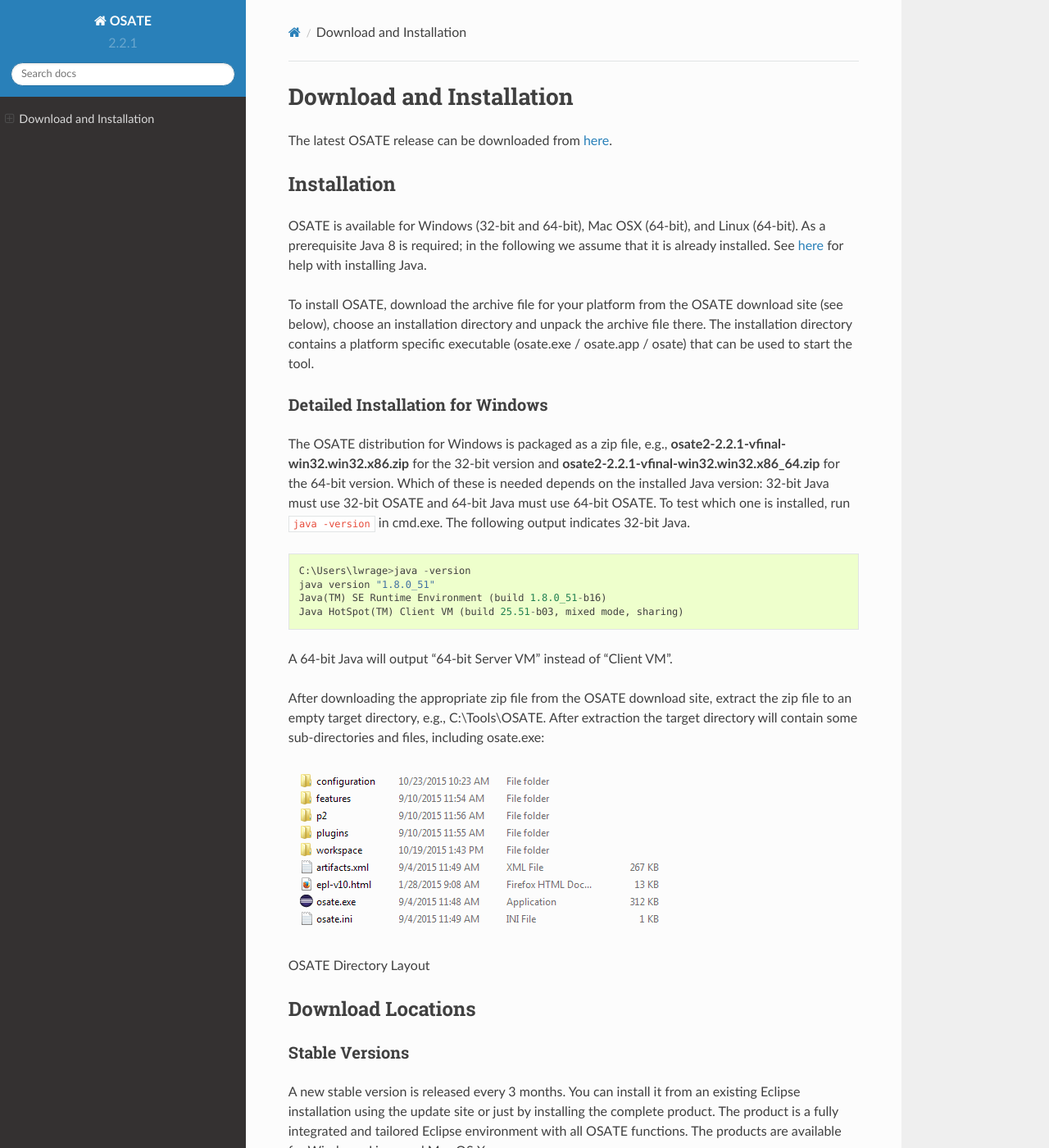
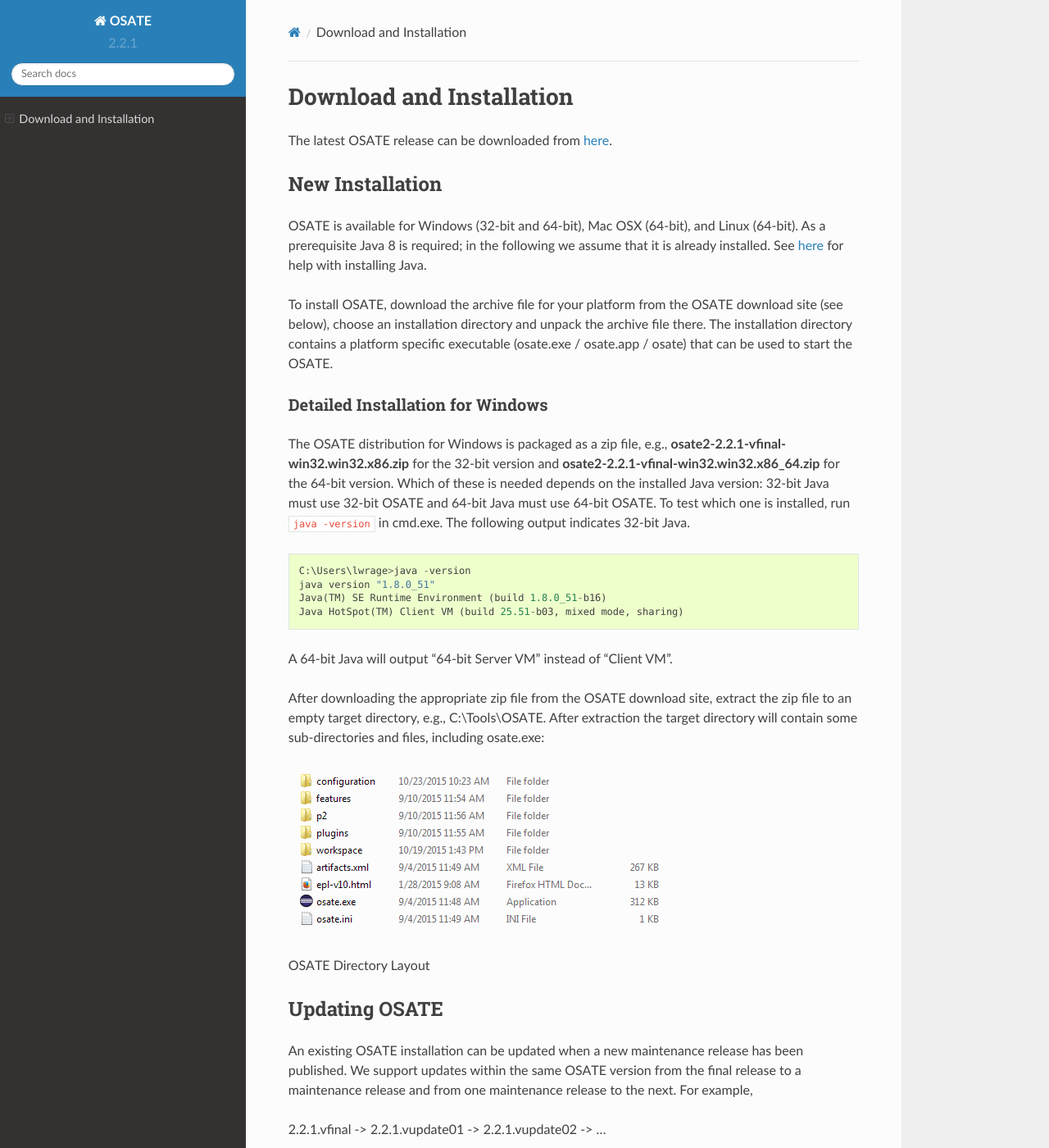
Before and after one commit to osate/website, a Sphinx documentation site: the page built from source/download-and-install.md, in a window 1280 px wide and 1400 px high. Shown: the whole window at 82% size. Built offline with Sphinx 7.4.7 and the Read the Docs theme 2.0.0, drawn with Linux system fonts in a browser that asks for light colours; some of the changed text lies outside the part shown.

Commit message:
added roadmap and update instructions

```diff
--- a/source/download-and-install.md
+++ b/source/download-and-install.md
@@ -3,7 +3,7 @@
 The latest OSATE release can be downloaded from
 [here](http://aadl.info/aadl/osate/stable/latest/products/).
 
-## Installation
+## New Installation
 
 OSATE is available for Windows (32-bit and 64-bit), Mac OSX (64-bit),
 and Linux (64-bit). As a prerequisite Java 8 is required; in the
@@ -15,7 +15,7 @@
 OSATE download site (see below), choose an installation directory and
 unpack the archive file there. The installation directory contains a
 platform specific executable (osate.exe / osate.app / osate) that can be
-used to start the tool.
+used to start the OSATE.
 
 ### Detailed Installation for Windows
 
@@ -46,6 +46,20 @@
 
 OSATE Directory Layout
 
+## Updating OSATE
+
+An existing OSATE installation can be updated when a new maintenance release has been published. We support updates within
+the same OSATE version from the final release to a maintenance release and from one maintenance release to the next.
+For example,
+
+2.2.1.vfinal -> 2.2.1.vupdate01 -> 2.2.1.vupdate02 -> ...
+
+To start the update process, use the check for updates entry in the help menu in OSATE and follow the instructions in
+the dialog.
+
+![OSATE Update Menu](images/osate-update.png
+"Check for Updates Menu Entry")
+
 ## Download Locations
 
 ### Stable Versions
```
Also changed, not shown: source/index.rst (+5 -2 lines), source/osate-roadmap.md (added, +46 -0 lines), source/images/osate-update.png (added), 1 other file.
